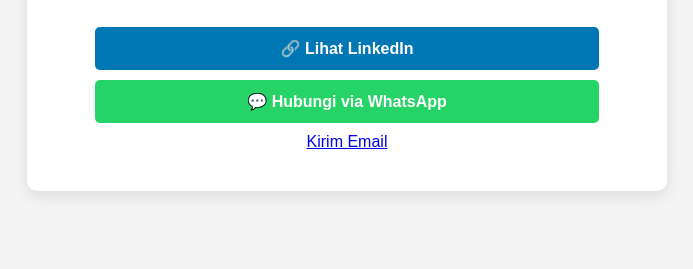
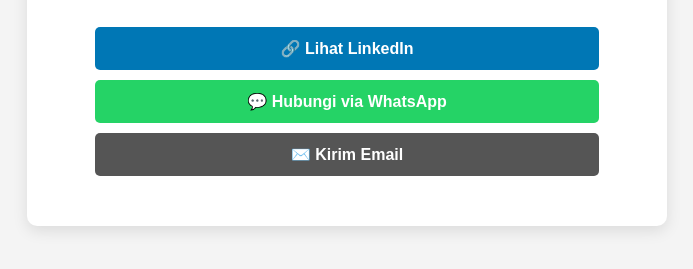
Before and after one commit to mscodeidn/msyuryawan, a plain HTML site: page index.html in a window 1280 px wide. Shown: the part 277-546 px from the top of the page, without its empty margins (293-986 px from the left). Drawn offline with Linux system fonts and the light colour scheme.

Commit message:
Update index.html

```diff
--- a/index.html
+++ b/index.html
@@ -80,7 +80,7 @@
 
     <a href="https://linkedin.com/in/msyuryawan" class="link-button" target="_blank">🔗 Lihat LinkedIn</a>
     <a href="https://wa.me/6282210140971" class="link-button whatsapp" target="_blank">💬 Hubungi via WhatsApp</a>
-   <a href="https://mail.google.com/mail/?view=cm&fs=1&to=syuryawanhere@gmail.com&su=Subject&body=Isi%20Pesan">Kirim Email</a>
+    <a href="mailto:syuryawanhere@gmail.com" class="link-button email">✉️ Kirim Email</a>
 
   </div>
 </body>
```
